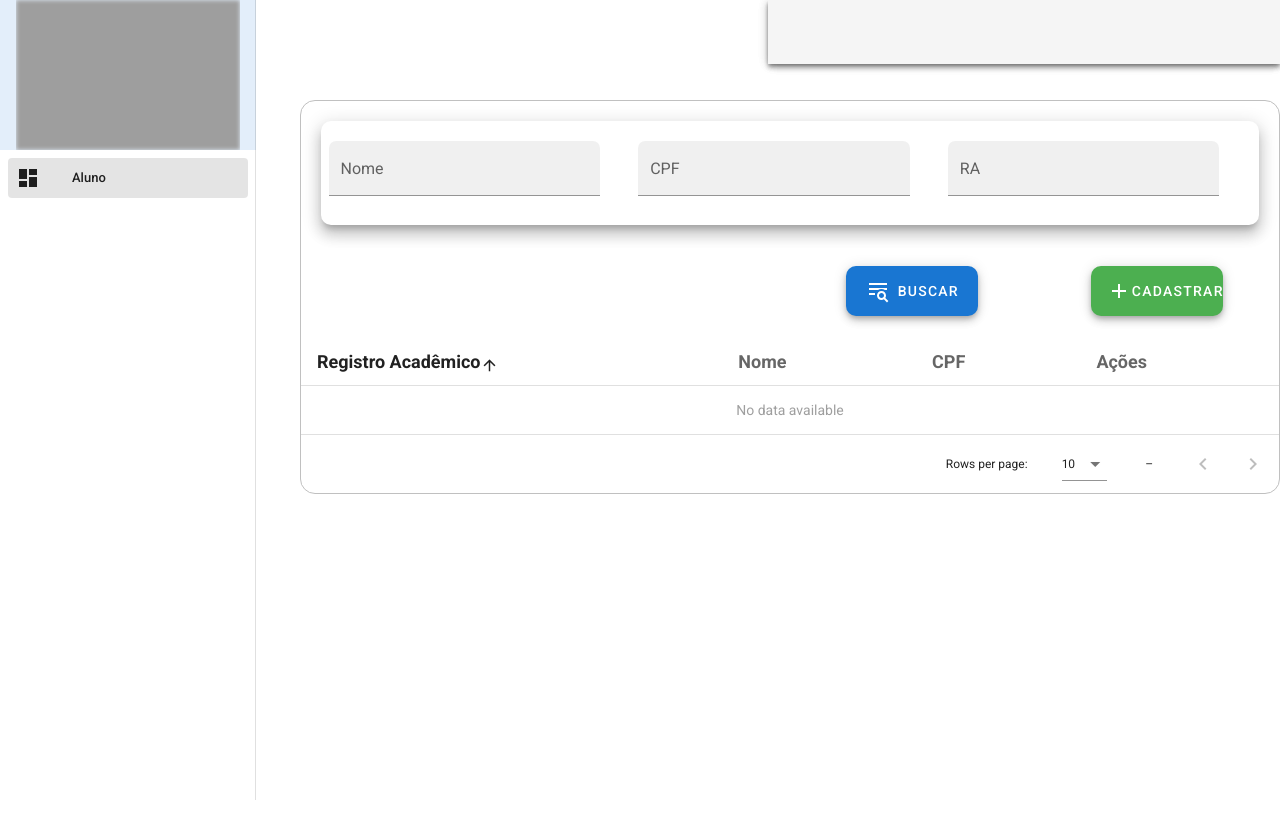
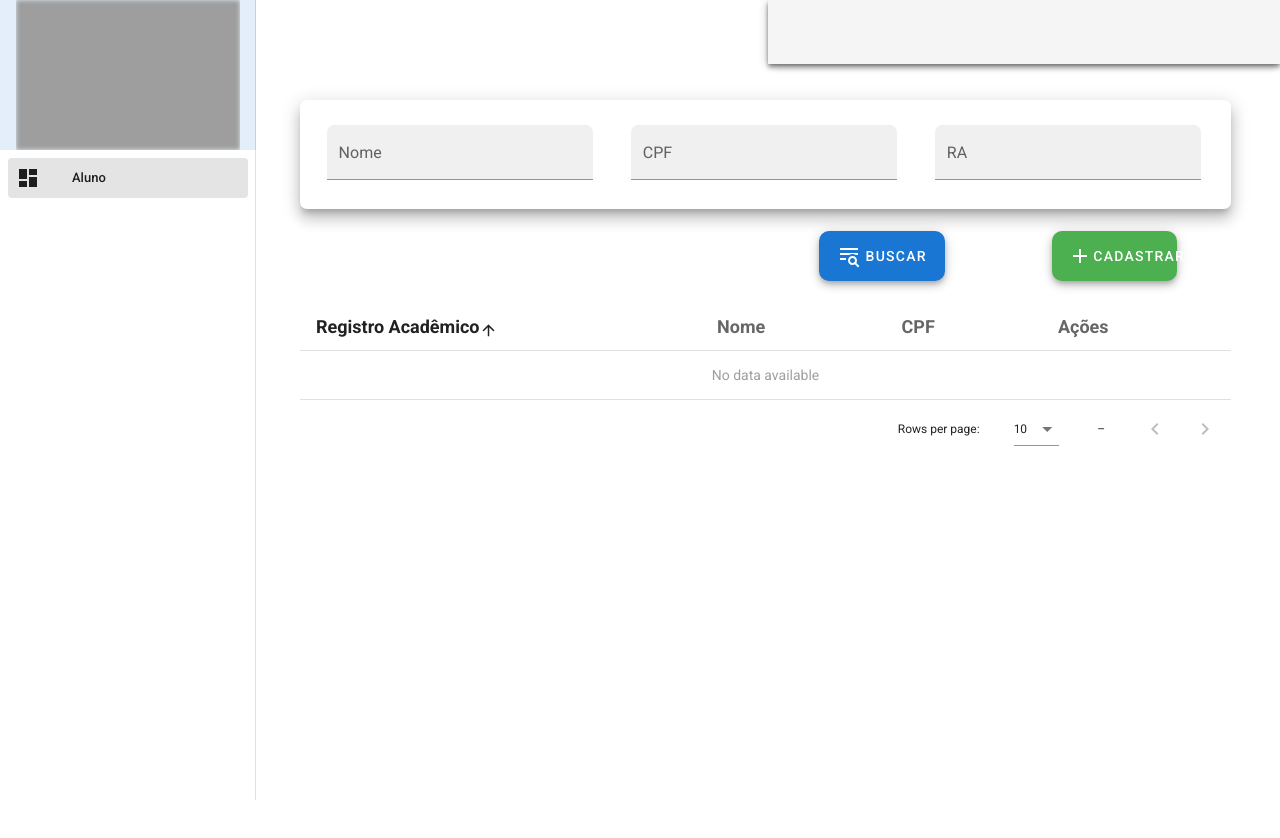
Before and after one commit to igorjosiel/AcademicModuleFrontAndBack, a Vue app in the folder front-end/: page /students in a window 1280 px wide. Shown: the top 838 px of the page. Built offline with nearby package versions, Linux system fonts and the light colour scheme; grey boxes are pictures that could not be loaded.

Commit message:
fix: ajustes na tela da tabela.

```diff
--- a/front-end/src/components/Table.vue
+++ b/front-end/src/components/Table.vue
@@ -24,41 +24,37 @@
       v-bind:status="status"
     />
 
+    <!-- class="borderContainers" -->
     <v-data-table
       :headers="headers"
       :items="students"
       sort-by="ra"
-      class="borderContainers"
+      style="width: 95%;"
     >
       <template v-slot:top>
         <v-card
           :elevation="10"
           style="
-            max-width: 1440px !important;
-            margin-left: 2%;
-            margin-right: 2%;
-            margin-bottom: 2%;
-            margin-top: 2%;
             .v-application {
               margin-bottom: 20px;
-              border-radius: 10px;
+              border-radius: 7px;
               background-color: white;
             }
           "
         >
-          <v-row no-gutters style="padding-right: 10px; margin-top: 10px;">
-            <v-col cols="12" sm="4" style="margin-top: 20px;">
+          <v-row no-gutters style="padding-left: 2%;">
+            <v-col cols="12" sm="4" style="margin-top: 25px;">
               <Input label="Nome" :value="filter.name" />
             </v-col>
-            <v-col cols="12" sm="4" style="margin-top: 20px;">
+            <v-col cols="12" sm="4" style="margin-top: 25px;">
               <Input label="CPF" :value="filter.cpf" />
             </v-col>
-            <v-col cols="12" sm="4" style="margin-top: 20px;">
+            <v-col cols="12" sm="4" style="margin-top: 25px;">
               <Input label="RA" :value="filter.ra" />
             </v-col>
           </v-row>
         </v-card>
-        <div style="display: flex; flex-direction: row; width: 100%; justify-content: flex-end;">
+        <div style="display: flex; flex-direction: row; justify-content: flex-end;">
               <v-col cols="12" sm="3">
                 <Button
                   backgroundColor="primary"
```
